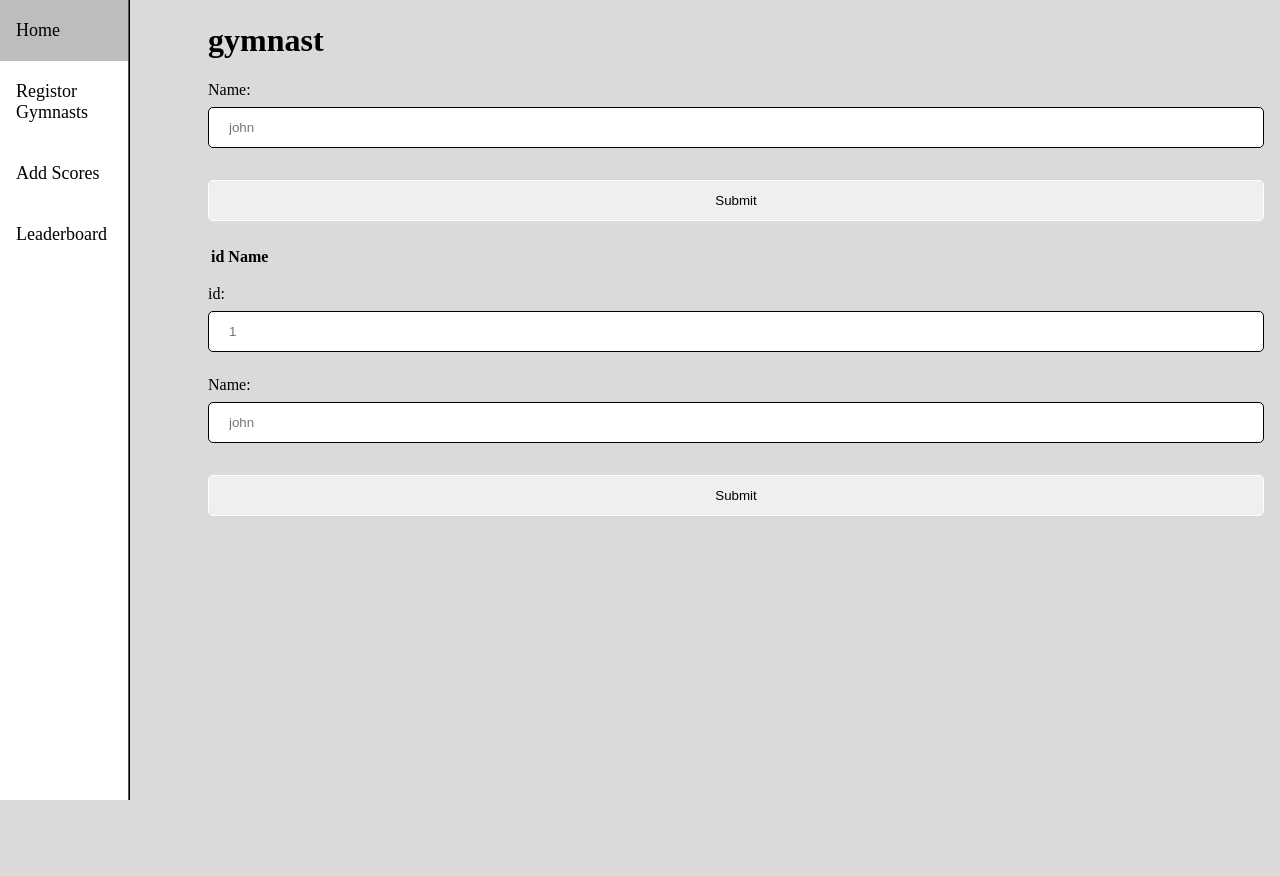
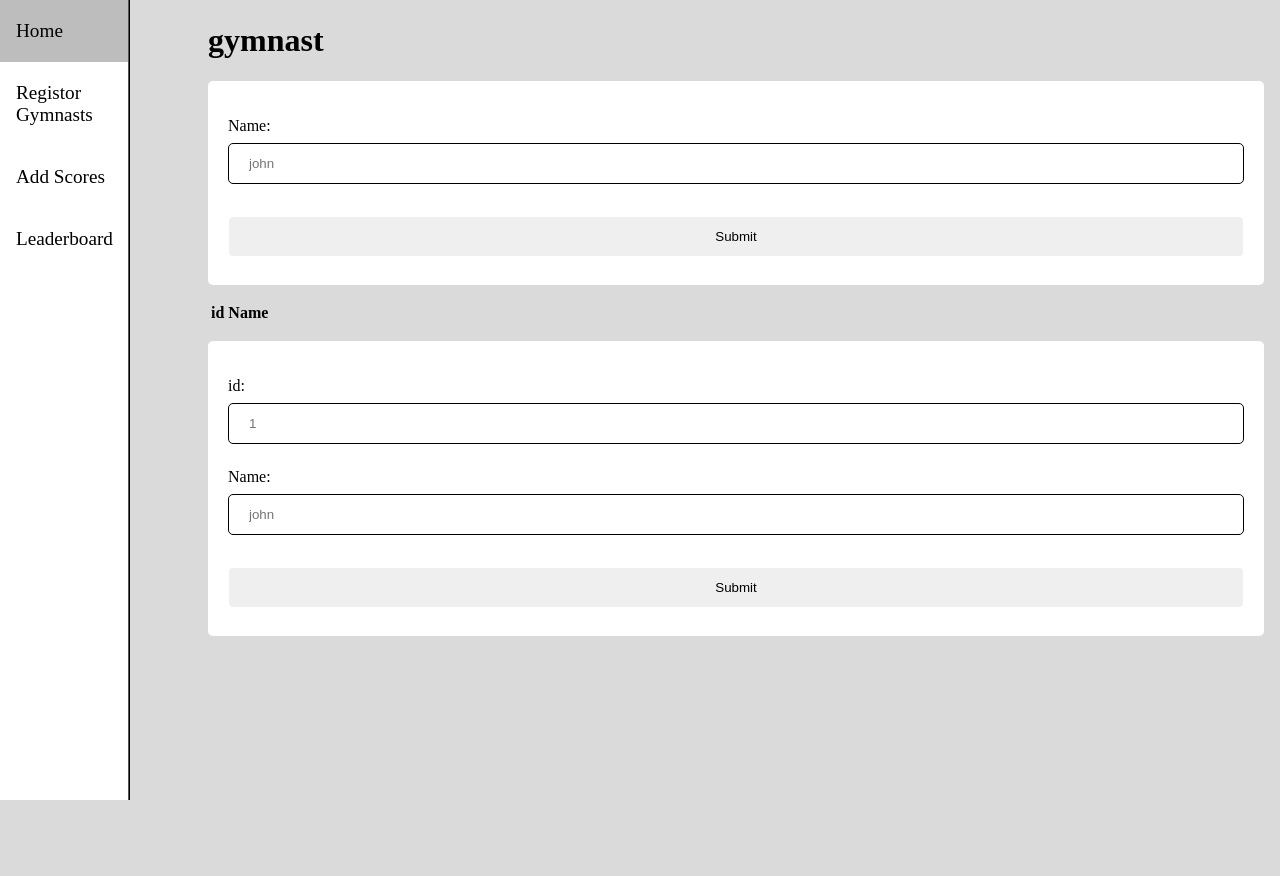
Before and after one commit to Adamlim21181/STAGS, a Flask app: page /addgymnast in a window 1280 px wide. Shown: the top 876 px of the page. Run offline with Flask 3, Linux system fonts and the light colour scheme; data that the repository does not hold is empty.

Commit message:
improved the form styling (added a background behind the form)

```diff
--- a/static/style.css
+++ b/static/style.css
@@ -41,7 +41,7 @@ ul {
 }
 
 li a {
-  font-size: large;
+  font-size: 120%;
   display: block;
   color: #000;
   padding: 20px 16px;
@@ -64,7 +64,7 @@ input[type=number] {
   box-sizing: border-box;
 }
 
-input[type=text] {
+input[type=text], select {
   width: 100%;
   padding: 12px 20px;
   margin: 8px 0;
@@ -88,3 +88,9 @@ input[type=submit] {
 input[type=submit]:hover {
   background-color: #b8b8b8;
 }
+
+.forms {
+  border-radius: 5px;
+  background-color: #ffffff;
+  padding: 20px;
+}
--- a/templates/score.html
+++ b/templates/score.html
@@ -22,6 +22,7 @@
         {% endfor %}
     </table>
 
+    <div class="forms">
         <!--Form to input data to add scores to the database-->
         <form>
             <p>Gymnast id: <input type="number" name = "addgymnastid" placeholder="1" required></p>
@@ -38,6 +39,7 @@
             <p>Difficulty Score: <input type="number" name = "add-dscore" placeholder="1"  min = "0" max = "10" required></p>
             <input type="submit">
         </form>
+    </div>
 
     <!--A table to view the registerd scores in the database-->
     <table>
@@ -58,6 +60,7 @@
         {% endfor %}
     </table>
 
+    <div class="forms">
         <!--Form to edit any scores or change apparatuses in the database-->
         <form>
             <p>Score id: <input type ="number" name = "scoreid" placeholder = "1" required></p>
@@ -80,4 +83,6 @@
         {% endif %}
     </div>
 
+</div>
+
 {% endblock %}
```
Lines whose indentation alone changed are shown as unchanged.
